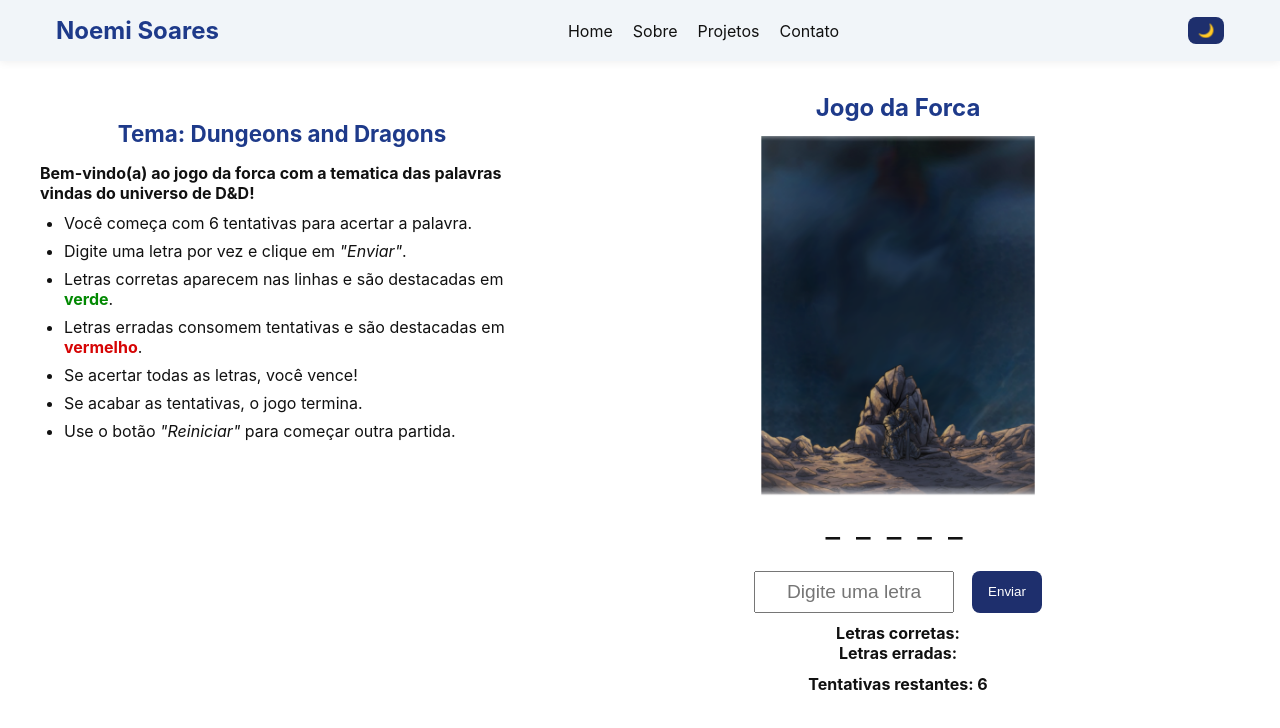
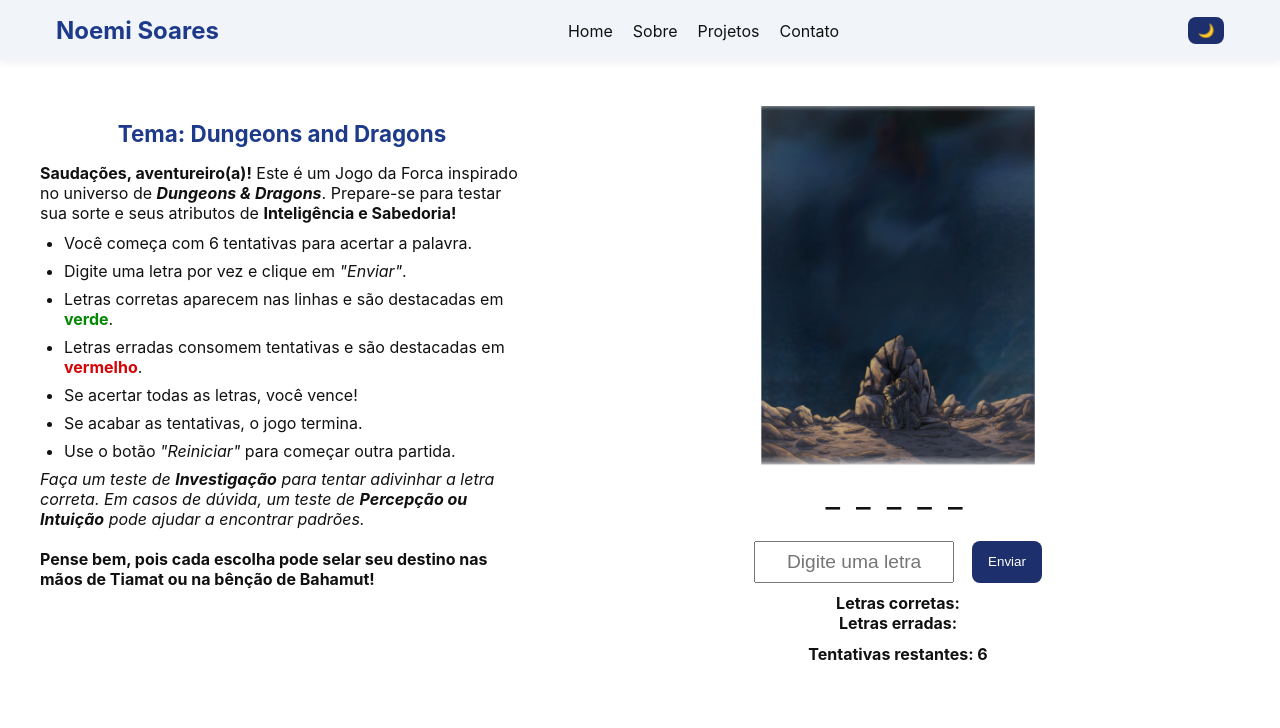
Before and after one commit to noemisoares/noemi-portfolio, a Next.js app in the folder my-portfolio/: page /forca in a window 1280 px wide. Shown: the top 728 px of the page. Built offline with nearby package versions, Linux system fonts and the light colour scheme.

Commit message:
Melhorando o texto

```diff
--- a/my-portfolio/app/forca/page.js
+++ b/my-portfolio/app/forca/page.js
@@ -8,10 +8,20 @@ export default function ForcaPage() {
         <h2>
           <strong>Tema: Dungeons and Dragons</strong>
         </h2>
-        <p><strong>Bem-vindo(a) ao jogo da forca com a tematica das palavras vindas do universo de D&D!</strong></p>
+        <p>
+          <strong>Saudações, aventureiro(a)!</strong> Este é um Jogo da Forca
+          inspirado no universo de{" "}
+          <i>
+            <strong>Dungeons & Dragons</strong>
+          </i>
+          . Prepare-se para testar sua sorte e seus atributos de{" "}
+          <strong>Inteligência e Sabedoria!</strong>{" "}
+        </p>
         <ul>
           <li>Você começa com 6 tentativas para acertar a palavra.</li>
-          <li>Digite uma letra por vez e clique em <i>"Enviar"</i>.</li>
+          <li>
+            Digite uma letra por vez e clique em <i>"Enviar"</i>.
+          </li>
           <li>
             Letras corretas aparecem nas linhas e são destacadas em{" "}
             <span className={styles.greenText}>verde</span>.
@@ -22,10 +32,26 @@ export default function ForcaPage() {
           </li>
           <li>Se acertar todas as letras, você vence!</li>
           <li>Se acabar as tentativas, o jogo termina.</li>
-          <li>Use o botão <i>"Reiniciar"</i> para começar outra partida.</li>
+          <li>
+            Use o botão <i>"Reiniciar"</i> para começar outra partida.
+          </li>
         </ul>
+        <p>
+          <i>
+            Faça um teste de <strong>Investigação</strong> para tentar adivinhar
+            a letra correta. Em casos de dúvida, um teste de{" "}
+            <strong>Percepção ou Intuição</strong> pode ajudar a encontrar
+            padrões.
+          </i>
+        </p>
+        <br />
+        <p>
+          <strong>
+            Pense bem, pois cada escolha pode selar seu destino nas mãos de
+            Tiamat ou na bênção de Bahamut!
+          </strong>
+        </p>
       </aside>
-
       <section className={styles.game}>
         <Forca />
       </section>
--- a/my-portfolio/components/Forca.js
+++ b/my-portfolio/components/Forca.js
@@ -146,7 +146,6 @@ export function Forca() {
 
   return (
     <section className={styles.forcaSection}>
-      <h2>Jogo da Forca</h2>
 
       <div className={styles.forcaContainer}>
         <div className={styles.forcaImages}>
--- a/my-portfolio/components/forca.module.css
+++ b/my-portfolio/components/forca.module.css
@@ -5,11 +5,6 @@
   margin-top: -35px;
   border-radius: 20px;
   text-align: center;
-}
-
-.forcaSection h2 {
-  margin-bottom: 1px;
-  color: var(--primary);
 }
 
 .forcaContainer {
```
